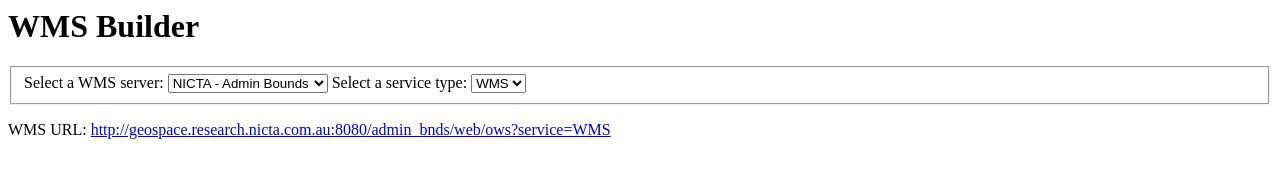
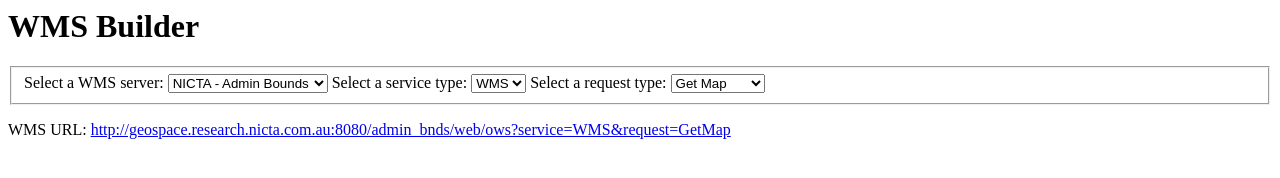
Before and after one commit to kennib/geo-query-builder, a plain HTML site: page index.html in a window 1280 px wide. Drawn offline with Linux system fonts and the light colour scheme.

Commit message:
Added request type selection.

```diff
--- a/index.html
+++ b/index.html
@@ -20,7 +20,12 @@
 
         <label for="serviceType">
           Select a service type:
-          <select name="serviceType" ng-model="serviceType" ng-options="serviceVal as serviceName for (serviceName, serviceVal) in serviceTypes"></select>
+          <select name="serviceType" ng-model="serviceType" ng-options="serviceType as serviceName for (serviceName, serviceType) in serviceTypes"></select>
+        </label>
+
+        <label for="requestType">
+          Select a request type:
+          <select name="requestType" ng-model="requestType" ng-options="requestType as requestName for (requestName, requestType) in requestTypes"></select>
         </label>
       </fieldset>
     </form>
--- a/js/wms-builder.js
+++ b/js/wms-builder.js
@@ -8,20 +8,43 @@
 });
 
 wmsBuilder.value("serviceTypes", {
-  "WMS": "WMS",
-  "WFS": "WFS",
+  "WMS": {
+    url: "WMS",
+    requestTypes: [
+      "GetFeature",
+    ],
+  },
+  "WFS": {
+    url: "WFS",
+    requestTypes: [
+      "GetMap",
+    ],
+  }
+});
+
+wmsBuilder.value("requestTypes", {
+  "Get Feature": "GetFeature",
+  "Get Map": "GetMap",
 });
 
 wmsBuilder.controller("builder", ["$scope",
-  "hosts", "serviceTypes",
-  function($scope, hosts, serviceTypes) {
+  "hosts", "serviceTypes", "requestTypes",
+  function($scope, hosts, serviceTypes, requestTypes) {
     $scope.hosts = hosts;
     $scope.host = hosts["NICTA - Admin Bounds"];
 
     $scope.serviceTypes = serviceTypes;
     $scope.serviceType = serviceTypes["WMS"];
 
+    $scope.requestTypes = requestTypes;
+    $scope.requestType = requestTypes["Get Map"];
+    $scope.validRequestType = function(requestType) {
+      return $scope.serviceType.requestTypes[requestType] !== undefined;
+    }
+
     $scope.url = function() {
-      return $scope.host + '?' + 'service=' + $scope.serviceType;
+      return $scope.host + '?' +
+        'service=' + $scope.serviceType.url +
+        '&request=' + $scope.requestType;
     }
   }]);
```
